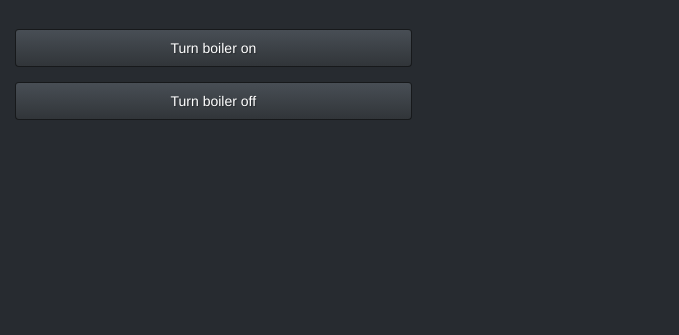
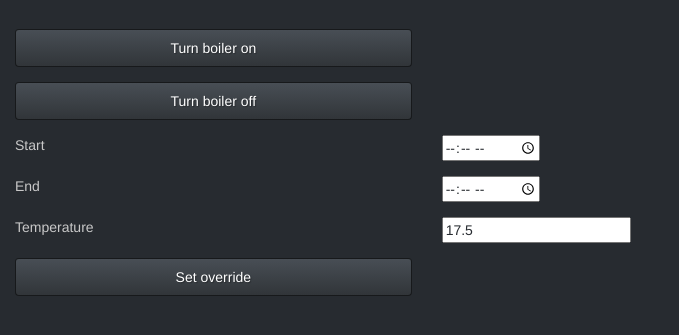
Before and after one commit to theharto/rpi-boiler, a PHP site: page /templates/index.html in a window 1280 px wide. Shown: the part 52-387 px from the top of the page, without its empty margins (0-679 px from the left). Run offline with PHP 8.4, Linux system fonts and the light colour scheme.

Commit message:
backup 01/02/18 14:08:56

```diff
--- a/static/style.css
+++ b/static/style.css
@@ -86,18 +86,15 @@
 }
 
 #data, #debug {
-    width: 90%;
-    max-width: 90%;
     font-family: 'Roboto Mono', monospace;
     font-size: 1.0vw;
-    color:white;
-    text-align: left;
-    margin: 2px auto;
-    padding: 2px;
+//    text-align: left;
     display: none;
+    white-space: pre;
 }
 
 #debug {
+	margin-top: 5px;
     height: 40vh;
     overflow-y: scroll;
     border: 1px solid grey;
--- a/templates/index.html
+++ b/templates/index.html
@@ -30,9 +30,18 @@
 		var data = JSON.parse('{{ json_data|safe }}');
 		var settings = JSON.parse('{{ json_settings|safe }}');
 		var ajax_count = 0;
+		var interval_timer = 0;
 
-		function time_in_secs(h, m, s) {
-			return parseInt((h*3600) + (m*60) + s)
+		function tod(h, m, s) {
+			return parseInt((h*3600) + (m*60) + s);
+		}
+
+		function tod_to_str(s) {
+			var h = parseInt(s / 3600);
+			s -= h * 3600;
+			var m = parseInt(s / 60);
+			s -= m * 60;
+			return h + ":" + m + ":" + s;
 		}
 
 		function debug() {
@@ -53,40 +62,23 @@
 
 		function set_data(json_string) {
 			data = JSON.parse(json_string);
-			data.server_time = parseInt(new Date().getTime() / 1000);
+			var now = moment(data.server_time * 1000);
 
-			$("#data").text("Data: " + JSON.stringify(data));
-			//$("#data").append("<br>Settings: " + JSON.stringify(settings))
-
-			$("#header-time").text(moment(data.server_time * 1000).format(TIME_FORMAT_STRING));
-
-			if (data.boiler_on)
-				$("#icon-boiler-on").show();
-			else
-				$("#icon-boiler-on").hide();
-
-			if (data.pending)
-				$("#icon-pending").show();
-			else
-				$("#icon-pending").hide();
-
-			//$("#header_time").html("" + data.server_time);
-
+			$("#data").text("data " + JSON.stringify(data, null, 4));
+			$("#header-time").text(now.format(TIME_FORMAT_STRING));
 			$("#boiler-status").html("Boiler = " + data.boiler_on + "<br>Thermometer = " + data.thermometer_temp.toFixed(1) + "&deg")
 
-
-			$(".thermometer-temp").html(data.thermometer_temp.toFixed(1) + "&deg");
-			var s = parseInt(data.server_time - data.thermometer_update_time);
-			$(".thermometer-time").text("Thermometer updated " + s + " seconds ago");
+			data.boiler_on? $("#icon-boiler-on").show(): $("#icon-boiler-on").hide();
+			data.pending? $("#icon-pending").show(): $("#icon-pending").hide();
 		}
 
 		function server_ajax_request(url) {
 			var local_count = ++ajax_count;
 			debug(local_count, "> ", url);
 
-			$.get(url, function(json) {
-				debug(local_count + "< " + json);
-				set_data(json);
+			$.get(url, function(return_string) {
+				debug(local_count + "< " + return_string);
+				set_data(return_string);
 			}).fail(function(a, b, c) {
 				debug(local_count + "< fail ", a, b, c);
 				// SHOW ALERT ICON?
@@ -106,23 +98,43 @@
 			debug("Body[", w, ", ", h, "]");
 
 			$("#boiler-on-button").click(function() {
-				var end_time = data.server_time + time_in_secs(6, 0, 0);
+				var end_time = data.server_time + tod(6, 0, 0);
 				server_ajax_request("/set_override_event/" + data.server_time + "/" + end_time +  "/100.0");
 			});
 			$("#boiler-off-button").click(function() {
-				var end_time = data.server_time + time_in_secs(6, 0, 0);
+				var end_time = data.server_time + tod(6, 0, 0);
 				server_ajax_request("/set_override_event/" + data.server_time + "/" + end_time +  "/0.0");
 			});
+			$("#override-button").click(function() {
+				var start_time = moment($("#override-start").val(), "HH:mm");
+				var end_time = moment($("#override-end").val(), "HH:mm");
+				var temp = parseFloat($("#override-temp").val()).toFixed(1);
+
+				// on time in past could mean tomorrow or lagged - ?putin some kind of 'has_changed'?
+				// end time in past - ?always assume tomorrow?
+				// end_time.add(1, 'd');
+
+				debug("button! " + start_time.format() + " " + end_time.format() + temp);
+				//server_ajax_request("/set_override_event/" + start_time + "/" + end_time + "/" + temp);
+			});
+
+			var now = moment(data.server_time * 1000);
+			$("#override-start").val(now.format("HH:mm"));
+			$("#override-end").val(now.add(1, "h").format("HH:mm"));
 
 			$(window).bind('focus', function() {
-				debug('window focus');
+				debug('Window focused ' + interval_timer);
 				server_ajax_request("/get_status");
+				if (interval_timer == 0)
+					interval_timer = setInterval(server_ajax_request, 1000 * settings.client_refresh, "/get_status");
 			}).bind('blur', function() {
-				console.log('focus lost');
+				debug('Window blurred ' + interval_timer);
+				clearInterval(interval_timer);
+				interval_timer = 0;
 			});
 
 			set_data('{{ json_data|safe }}');
-			setInterval(server_ajax_request, 1000 * settings.client_refresh, "/get_status");
+			interval_timer = setInterval(server_ajax_request, 1000 * settings.client_refresh, "/get_status");
 		});
 	</script>
 
@@ -152,20 +164,38 @@
 
     <div class="container-fluid">
 		<div class="row top-spacer">
-			<div class="col-xs-4"><div id="boiler-status"></div></div>
+			<div class="col-xs-12"><div id="boiler-status"></div></div>
 		</div>
 		<div class="row top-spacer">
 			<div class="col-xs-4"><button type="button" id="boiler-on-button" class="btn btn-default btn-block">Turn boiler on</button></div>
+			<div class="col-xs-8"></div>
+		</div>
+		<div class="row top-spacer">
+			<div class="col-xs-4"><button type="button" id="boiler-off-button" class="btn btn-default btn-block">Turn boiler off</button></div>
+			<div class="col-xs-8"></div>
+		</div>
+		<div class="row top-spacer">
+			<div class="col-xs-4">Start</div>
+			<div class="col-xs-8"><input type="time" id="override-start"></div>
+		</div>
+		<div class="row top-spacer">
+			<div class="col-xs-4">End</div>
+			<div class="col-xs-8"><input type="time" id="override-end"></div>
+		</div>
+		<div class="row top-spacer">
+			<div class="col-xs-4">Temperature</div>
+			<div class="col-xs-8"><input type="text" id="override-temp" value="17.5"></div>
+		</div>
+		<div class="row top-spacer">
+			<div class="col-xs-4"><button type="button" id="override-button" class="btn btn-default btn-block">Set override</button></div>
 			<div class="col-xs-4"></div>
 			<div class="col-xs-4"></div>
 		</div>
 		<div class="row top-spacer">
-			<div class="col-xs-4"><button type="button" id="boiler-off-button" class="btn btn-default btn-block">Turn boiler off</button></div>
-			<div class="col-xs-4"></div>
-			<div class="col-xs-4"></div>
-		</div>
-		<div id="data"></div>
-		<div id="debug"></div>
+			<div class="col-xs-12">
+				<div id="data"></div>
+				<div id="debug"></div>
+			</div>
     </div>
 </body>
 
```
Also changed, not shown: d/index.php (added, +86 -0 lines), 4 other files.
